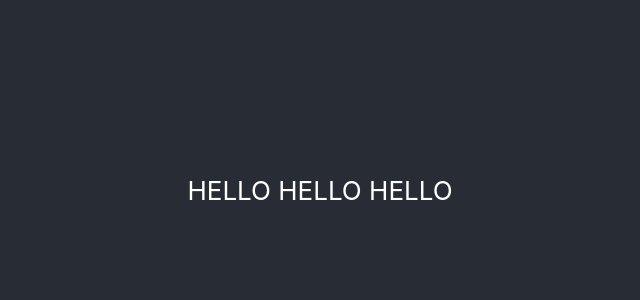
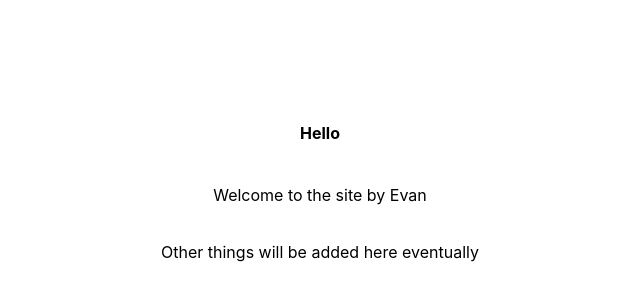
Before and after one commit to jinevang/personal-site, a React (Create React App) app: page / in a window 1280 px wide. Shown: the part 210-510 px from the top of the page, without its empty margins (320-960 px from the left). Built offline with nearby package versions, Linux system fonts and the light colour scheme.

Commit message:
add favicon and custom index page (placeholder)

```diff
--- a/package.json
+++ b/package.json
@@ -9,6 +9,7 @@
     "react": "^18.2.0",
     "react-dom": "^18.2.0",
     "react-scripts": "5.0.1",
+    "styled-components": "^6.1.8",
     "web-vitals": "^2.1.4"
   },
   "scripts": {
--- a/src/App.css
+++ /dev/null
@@ -1,38 +0,0 @@
-.App {
-  text-align: center;
-}
-
-.App-logo {
-  height: 40vmin;
-  pointer-events: none;
-}
-
-@media (prefers-reduced-motion: no-preference) {
-  .App-logo {
-    animation: App-logo-spin infinite 20s linear;
-  }
-}
-
-.App-header {
-  background-color: #282c34;
-  min-height: 100vh;
-  display: flex;
-  flex-direction: column;
-  align-items: center;
-  justify-content: center;
-  font-size: calc(10px + 2vmin);
-  color: white;
-}
-
-.App-link {
-  color: #61dafb;
-}
-
-@keyframes App-logo-spin {
-  from {
-    transform: rotate(0deg);
-  }
-  to {
-    transform: rotate(360deg);
-  }
-}
--- a/src/App.js
+++ b/src/App.js
@@ -1,11 +1,9 @@
-import './App.css';
+import IndexPage from './pages/index.tsx';
 
 function App() {
   return (
     <div className="App">
-      <header className="App-header">
-        HELLO HELLO HELLO
-      </header>
+      <IndexPage/>
     </div>
   );
 }
--- /dev/null
+++ b/src/pages/index.tsx
@@ -0,0 +1,12 @@
+import React from "react";
+import { StyledIndexScreen } from "../styles/basic-styles.tsx";
+
+const IndexPage = () => {
+  return(<StyledIndexScreen><h4>
+    Hello
+  </h4>
+  <p>Welcome to the site by Evan</p>
+  <p>Other things will be added here eventually</p></StyledIndexScreen>);
+}
+
+export default IndexPage;
--- /dev/null
+++ b/src/styles/basic-styles.tsx
@@ -0,0 +1,11 @@
+import styled from "styled-components";
+
+export const StyledIndexScreen = styled.div`
+  display: flex;
+  flex-direction: column;
+  row-gap: 5px;
+  justify-content: center;
+  align-items: center;
+  text-align: center;
+  min-height: 100vh;
+`
```
Also changed, not shown: 2 other files (tests, documents, lock files or other folders).
